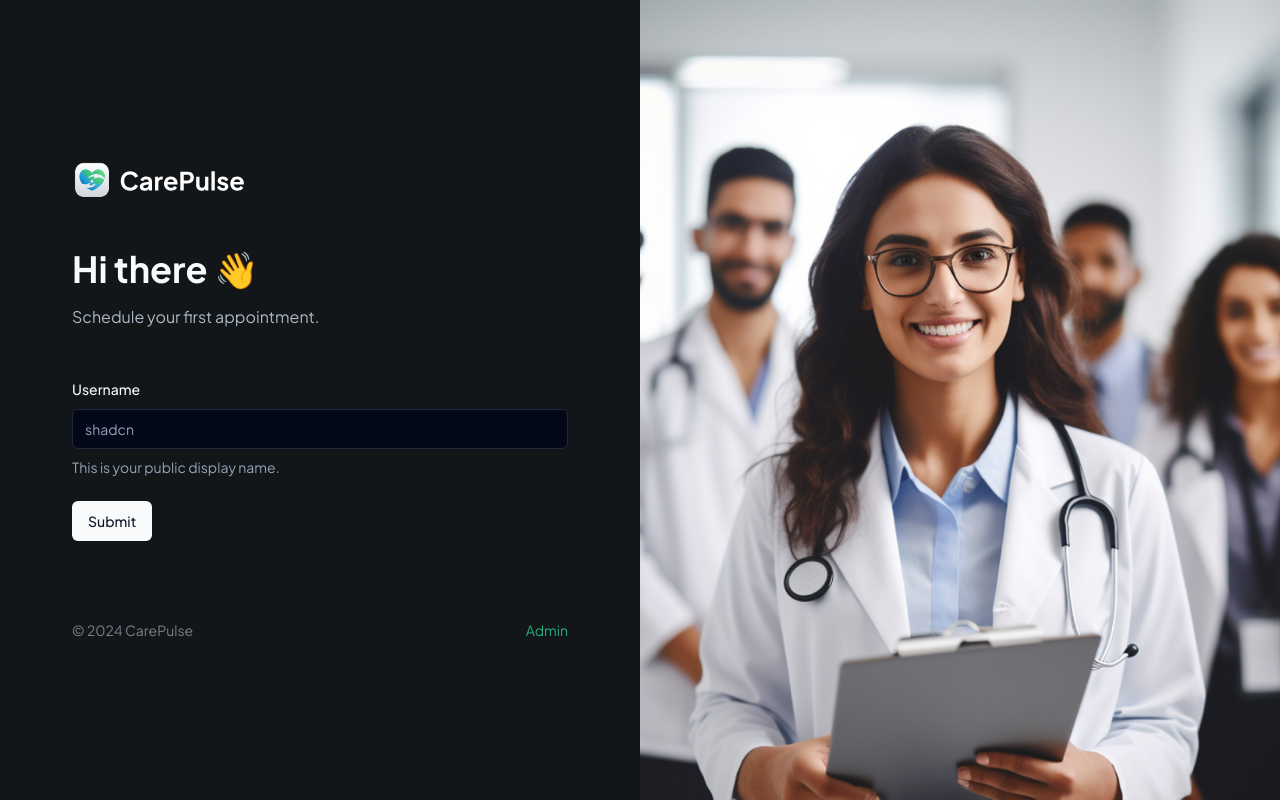
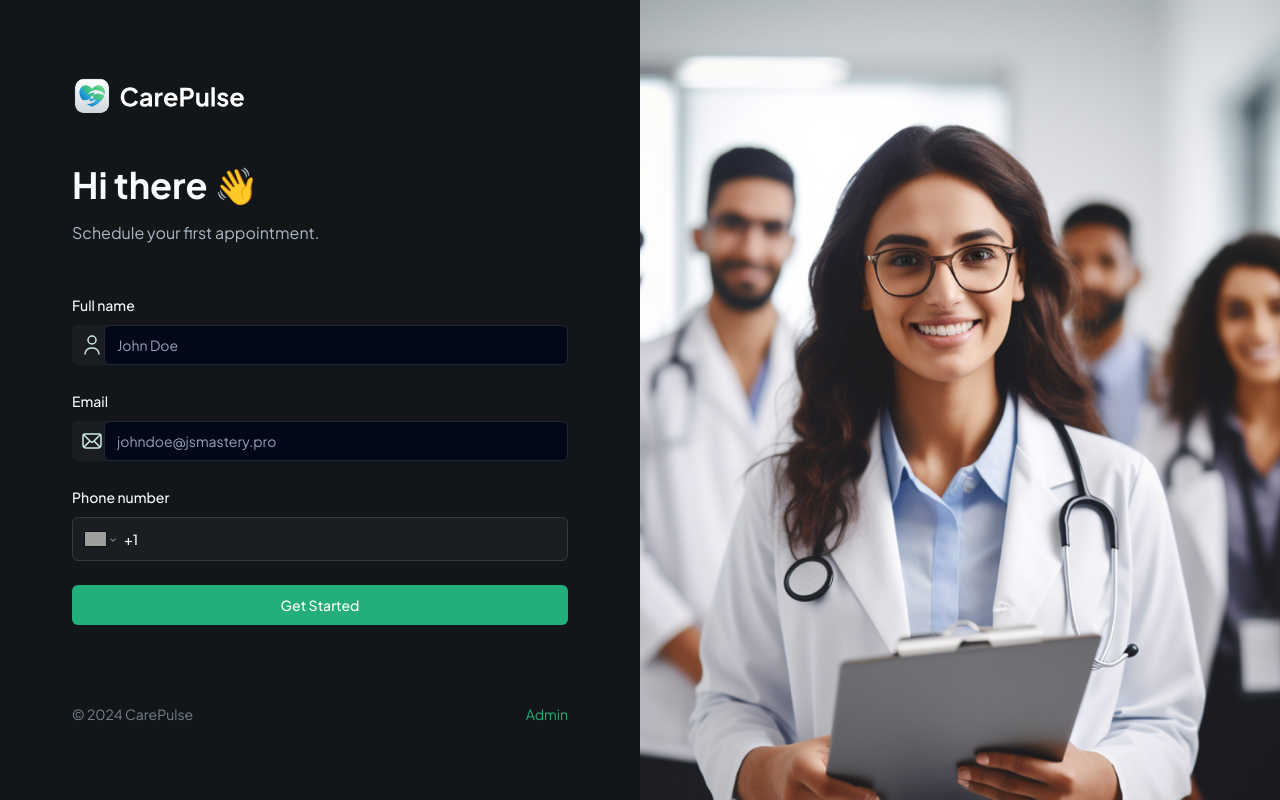
Before and after one commit to zvoicu000/PulseCare, a Next.js app: page / in a window 1280 px wide. Built offline with nearby package versions, Linux system fonts and the light colour scheme; grey boxes are pictures that could not be loaded.

Commit message:
third commit

```diff
--- a/components/CustomFormField.tsx
+++ b/components/CustomFormField.tsx
@@ -1,6 +1,7 @@
 'use client'
 
 import React from 'react'
+import Image from 'next/image'
 import{
     Form,
     FormControl,
@@ -12,26 +13,85 @@ import{
 }from "@/components/ui/form"
 import {Input} from '@/components/ui/input'
 import { Control } from 'react-hook-form'
+import { FormFieldType } from './forms/PatientForm'
+import 'react-phone-number-input/style.css'
+import PhoneInput, {type Value} from 'react-phone-number-input'
+import { E164Number } from 'libphonenumber-js';
+
+
 
 interface CustomProps{
     control: Control<any>,
+    fieldType:FormFieldType,
+    name:string,
+    label?:string,
+    placeholder?:string,
+    iconSrc?:string,
+    iconAlt?:string,
+    disabled?:boolean,
+    dateFormat?:string,
+    showTimeSelect?: boolean,
+    children?:React.ReactNode,
+    renderSkeleton?: (field:any)=>React.ReactNode,
+
 }
 
-const CustomFormField = ({control}: CustomProps) => {
+const RenderField=({field,props}:{field:any;props:CustomProps})=>{
+  const {fieldType, iconSrc,iconAlt,placeholder} = props;
+  switch (fieldType) {
+    case FormFieldType.INPUT:
+      return(
+        <div className='flex rounded-md border-dark-500 bg-dark-400'>
+            {iconSrc && (
+              <Image
+              src={iconSrc}
+              height={24}
+              width={24}
+              alt={iconAlt || 'icon'}
+              className='ml-2'
+              />
+            )}
+            <FormControl>
+              <Input
+              placeholder={placeholder}
+              {...field}
+              />
+            </FormControl>
+        </div>
+      )
+    case FormFieldType.PHONE_INPUT:
+      return(
+        <FormControl>
+          <PhoneInput
+            defaultCountry='US'
+            placeholder={placeholder}
+            international
+            withCountryCallingCode
+            value={field.value as E164Number | undefined}
+            onChange={field.onChange}
+            className='input-phone'
+          />
+        </FormControl>
+      )
+    default:
+      break;
+  }
+}
+
+const CustomFormField = (props: CustomProps) => {
+  const{control,fieldType,name,label}=props;
   return (
     <FormField
           control={control}
-          name="username"
+          name={name}
           render={({ field }) => (
-            <FormItem>
-              <FormLabel>Username</FormLabel>
-              <FormControl>
-                <Input placeholder="shadcn" {...field} />
-              </FormControl>
-              <FormDescription>
-                This is your public display name.
-              </FormDescription>
-              <FormMessage />
+            <FormItem className='flex-1'>
+              {fieldType!==FormFieldType.CHECKBOX && label &&(
+                <FormLabel>{label}</FormLabel>
+              )}
+
+              <RenderField field={field} props={props} />
+              <FormMessage className='shad-error'></FormMessage>
             </FormItem>
           )}
         />
--- /dev/null
+++ b/components/SubmitButton.tsx
@@ -0,0 +1,32 @@
+import React from 'react'
+import { Button } from './ui/button'
+import Image from 'next/image'
+
+interface ButtonProps{
+    isLoading: boolean,
+    className?:string,
+    children:React.ReactNode,
+}
+
+const SubmitButton = ({isLoading,className,children}:ButtonProps) => {
+  return (
+    <Button type='submit' disabled={isLoading} className={className ?? 'shad-primary-btn w-full'}>
+        {isLoading ?(
+            <div className='flex items-center gap-4'>
+                <Image
+                src="/assets/icons/loader.svg"
+                alt="loader"
+                width={24}
+                height={24}
+                className='animate-spin'
+                />
+                Loading...
+            </div>
+        ):children
+
+    }
+    </Button>
+  )
+}
+
+export default SubmitButton
--- a/components/forms/PatientForm.tsx
+++ b/components/forms/PatientForm.tsx
@@ -1,5 +1,5 @@
 "use client"
-
+import { useRouter } from "next/navigation"
 import { zodResolver } from "@hookform/resolvers/zod"
 import { useForm } from "react-hook-form"
 import { z } from "zod"
@@ -8,25 +8,49 @@ import{
     Form,
 }from "@/components/ui/form"
 import CustomFormField from "../CustomFormField"
+import SubmitButton from "../SubmitButton"
+import { useState } from "react"
+import { UserFormValidation } from "@/lib/validation"
+export enum FormFieldType{
+  INPUT='input',
+  TEXTAREA='textarea',
+  PHONE_INPUT='phoneInput',
+  CHECKBOX='checkbox',
+  DATE_PICKER='datePicker',
+  SELECT='select',
+  SKELETON='skeleton',
+}
 
-const formSchema = z.object({
-  username: z.string().min(2, {
-    message: "Username must be at least 2 characters.",
-  }),
-})
+
 
 const PatientForm=() =>{
+  const [isLoading, setIsLoading] = useState(false)
+  const router=useRouter()
   // 1. Define your form.
-  const form = useForm<z.infer<typeof formSchema>>({
-    resolver: zodResolver(formSchema),
+  const form = useForm<z.infer<typeof UserFormValidation>>({
+    resolver: zodResolver(UserFormValidation),
     defaultValues: {
-      username: "",
+      name: "",
+      email: "",
+      phone: "",
     },
   })
 
   // 2. Define a submit handler.
-  function onSubmit(values: z.infer<typeof formSchema>) {
-    console.log(values)
+  async function onSubmit({name,email,phone}: z.infer<typeof UserFormValidation>) {
+    setIsLoading(true)
+
+    try {
+      // const userData={
+      //   name,
+      //   email,
+      //   phone
+      // }
+      // const user =await createUser(userData)
+      // if(user) router.push(`/patients/${user.$id}/register`)
+    } catch (error) {
+      console.log(error)
+    }
   }
 
 
@@ -38,9 +62,34 @@ const PatientForm=() =>{
             <p className="text-dark-700">Schedule your first appointment.</p>
         </section>
         <CustomFormField
+        fieldType={FormFieldType.INPUT}
         control={form.control}
+        name="name"
+        label="Full name"
+        placeholder="John Doe"
+        iconSrc="/assets/icons/user.svg"
+        iconAlt="user"
         ></CustomFormField>
-        <Button type="submit">Submit</Button>
+        <CustomFormField
+        fieldType={FormFieldType.INPUT}
+        control={form.control}
+        name="email"
+        label="Email"
+        placeholder="johndoe@jsmastery.pro"
+        iconSrc="/assets/icons/email.svg"
+        iconAlt="email"
+        ></CustomFormField>
+        <CustomFormField
+        fieldType={FormFieldType.PHONE_INPUT}
+        control={form.control}
+        name="phone"
+        label="Phone number"
+        placeholder="(555) 123-4567"
+
+        ></CustomFormField>
+        <SubmitButton isLoading={isLoading}>
+          Get Started
+        </SubmitButton>
       </form>
     </Form>
   )
--- /dev/null
+++ b/lib/validation.ts
@@ -0,0 +1,8 @@
+import {z} from "zod"
+
+export const UserFormValidation = z.object({
+  name: z.string().min(2, "Name must be at least 2 characters.")
+  .max(50, "Name must be at most 50 characters."),
+  email: z.string().email("Inalid email adress."),
+  phone: z.string().refine((phone)=>/^\+\d{10,15}$/.test(phone),'Invalid phone number')
+})
--- a/package.json
+++ b/package.json
@@ -14,12 +14,14 @@
     "@radix-ui/react-slot": "^1.1.1",
     "class-variance-authority": "^0.7.1",
     "clsx": "^2.1.1",
+    "libphonenumber-js": "^1.11.17",
     "lucide-react": "^0.468.0",
     "next": "15.1.2",
     "next-themes": "^0.4.4",
     "react": "^19.0.0",
     "react-dom": "^19.0.0",
     "react-hook-form": "^7.54.1",
+    "react-phone-number-input": "^3.4.10",
     "tailwind-merge": "^2.5.5",
     "tailwindcss-animate": "^1.0.7",
     "zod": "^3.24.1"
```
Also changed, not shown: 1 other file (tests, documents, lock files or other folders).
